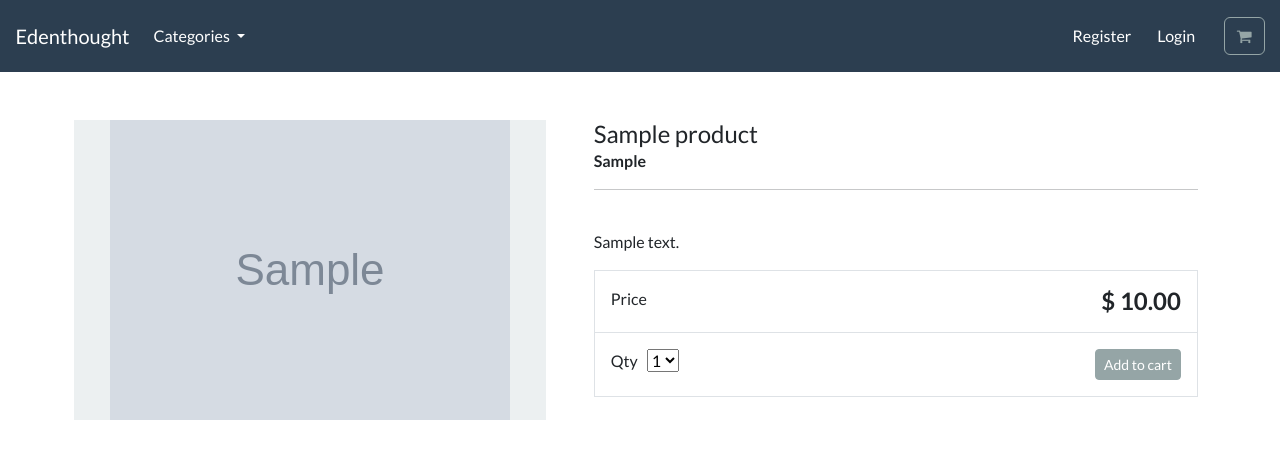
After one commit to Developer-JB/ecommerce, a Django app: a page that uses store/templates/store/base.html in a window 1280 px wide. The commit adds this page. Shown: the top 459 px of the page. Run offline with Django 5.2, Linux system fonts and the light colour scheme; tables that the repository leaves empty hold one stand-in row (values such as "Sample post"); grey boxes marked "Sample" are stand-in pictures; some libraries are stand-ins or nearby versions.

Commit message:
Added detail product page and specific category page with dynamic urls

```diff
--- a/store/models.py
+++ b/store/models.py
@@ -1,4 +1,6 @@
 from django.db import models
+from django.urls import reverse
+
 
 # Create your models here.
 class Category(models.Model):
@@ -11,6 +13,9 @@ class Category(models.Model):
 
     def __str__(self):
         return self.name
+
+    def get_absolute_url(self):
+        return reverse('list_categories', args=[self.slug])
 
 
 class Product(models.Model):
@@ -27,3 +32,6 @@ class Product(models.Model):
 
     def __str__(self):
         return self.title
+
+    def get_absolute_url(self):
+        return reverse('product_info', args=[self.slug])
--- a/store/templates/base.html
+++ b/store/templates/store/base.html
@@ -94,7 +94,7 @@
 
                         <li>
 
-                            <a class="dropdown-item" href=""> {{ category.name }} </a>
+                            <a class="dropdown-item" href="{{category.get_absolute_url}}"> {{ category.name }} </a>
 
                         </li>
 
--- /dev/null
+++ b/store/templates/store/product_info.html
@@ -0,0 +1,100 @@
+
+{% extends "./base.html" %}
+
+{% load static %}
+
+{% block content %}
+
+<div class="container">
+
+    <main class="pt-5">
+
+        <div class="row g-3">
+
+            <div class="col-md-5 col-lg-5 order-md-first bg-light">
+
+                <img class="img-fluid mx-auto d-block" alt="Responsive image" src="{{products.image.url}}"> <!-- Product image -->
+
+            </div>
+
+            <div class="col-md-7 col-lg-7 ps-md-3 ps-lg-5">
+
+                <h1 class="mb-0 h4">{{products.title}} <!-- Product title -->  </h1>
+
+                <strong> {{products.brand}}<!-- Product brand --> </strong>
+
+
+                <hr>
+
+                <br>
+
+
+                <p>{{products.description}} <!-- Product description --> </p>
+
+                <div class="border">
+
+                    <div class="col border-bottom">
+
+                        <div class="row p-3">
+
+                            <div class="col-6"> Price </div>
+
+                            <div class="col-6 text-end"><span class="h4 fw-bold">$ {{products.price}}<!-- Product price --> </span></div>
+
+                        </div>
+
+                    </div>
+
+                    <div class="col">
+
+                        <div class="row p-3">
+
+                            <div class="col-6">
+
+
+                                <label for="select">Qty</label>
+
+                                &nbsp;
+
+                                <select id="select">
+
+                                    <option value="1">1</option>
+
+                                    <option value="2">2</option>
+
+                                    <option value="3">3</option>
+
+                                    <option value="4">4</option>
+
+                                </select>
+
+                            </div>
+
+                            <div class="col-6 text-end">
+
+                                <button type="button" id="add-button" value="" class="btn btn-secondary btn-sm">
+
+                                Add to cart
+
+                                </button>
+
+
+                            </div>
+
+                        </div>
+
+                    </div>
+
+                </div>
+
+            </div>
+
+        </div>
+
+    </main>
+
+    <br>
+
+</div>
+
+{% endblock %}
--- a/store/templates/store.html
+++ b/store/templates/store/store.html
@@ -64,7 +64,7 @@
             <img class="img-fluid" alt="Responsive image" src="{{product.image.url}}">
             <div class="card-body">
               <p class="card-text">
-                <a class="text-info text-decoration-none" href="">{{ product.title | capfirst }}</a>
+                <a class="text-info text-decoration-none" href="{{product.get_absolute_url}}">{{ product.title | capfirst }}</a>
               </p>
               <div class="d-flex justify-content-between align-items-center">
                 <h5>$ {{product.price}}</h5>
--- a/store/urls.py
+++ b/store/urls.py
@@ -4,4 +4,6 @@ from . import views
 
 urlpatterns = [
     path('',views.store, name='store'),
+    path('product/<slug:slug>',views.product_info, name='product_info'),
+    path('category/<slug:slug>',views.list_categories, name='list_categories'),
 ]
--- a/store/views.py
+++ b/store/views.py
@@ -1,4 +1,4 @@
-from django.shortcuts import render
+from django.shortcuts import render,get_object_or_404
 from . models import Category,Product
 
 # Create your views here.
@@ -6,8 +6,20 @@ from . models import Category,Product
 def store(request):
     products = Product.objects.all()
     context = {'products': products}
-    return render(request,'store.html',context)
+    return render(request,'store/store.html',context)
 
 def categories(request):
     all_categories = Category.objects.all()
     return {'all_categories': all_categories}
+
+def product_info(request,slug):
+    products=get_object_or_404(Product,slug=slug)
+
+    context = {'products':products}
+    return render(request,'store/product_info.html',context)
+
+def list_categories(request,slug):
+    category=get_object_or_404(Category,slug=slug)
+    products=Product.objects.filter(category=category)
+
+    return render(request,'store/list_categories.html',{'categories':categories, 'products':products})
```
Also changed, not shown: store/templates/store/list_categories.html (added, +52 -0 lines).
